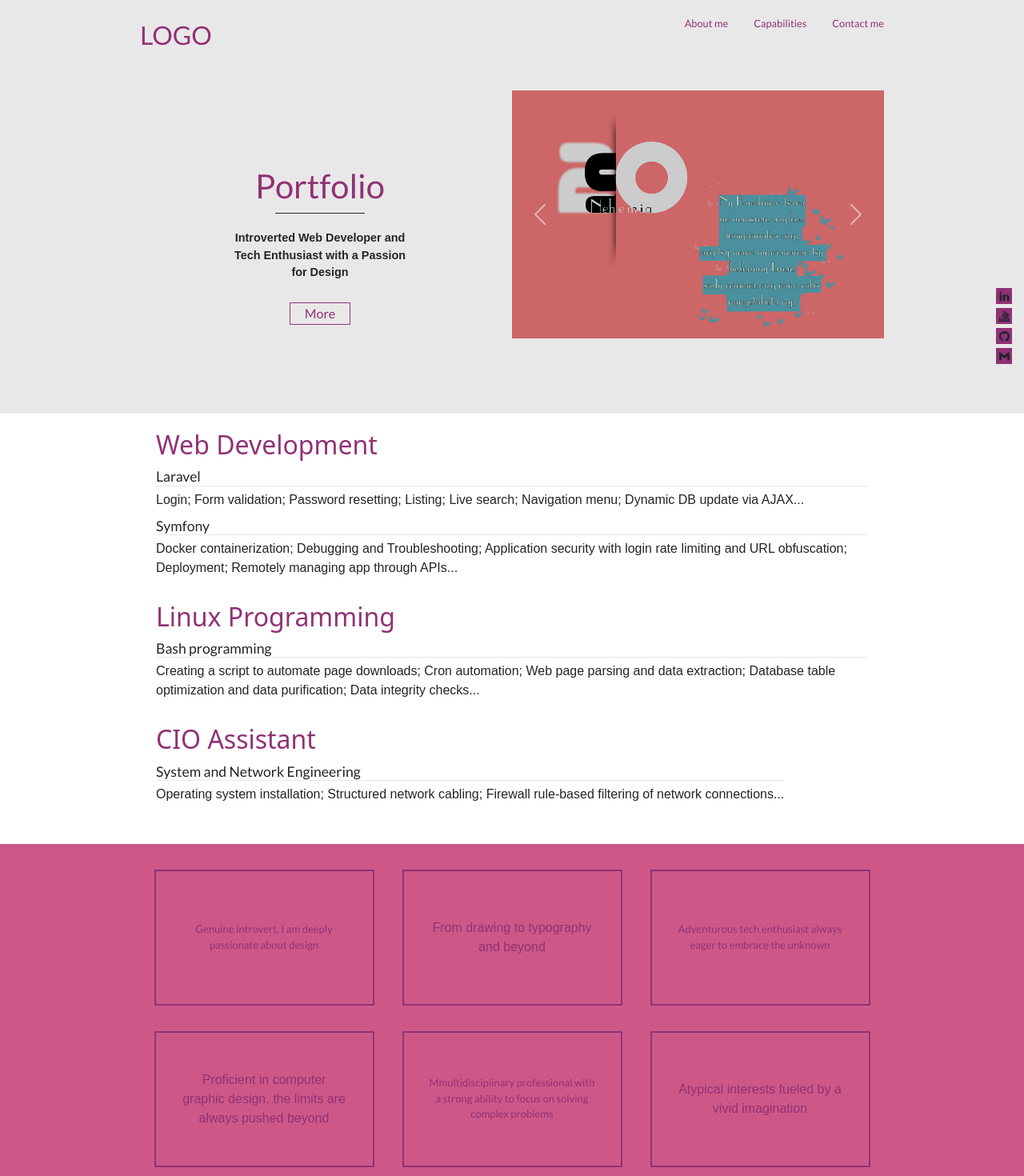
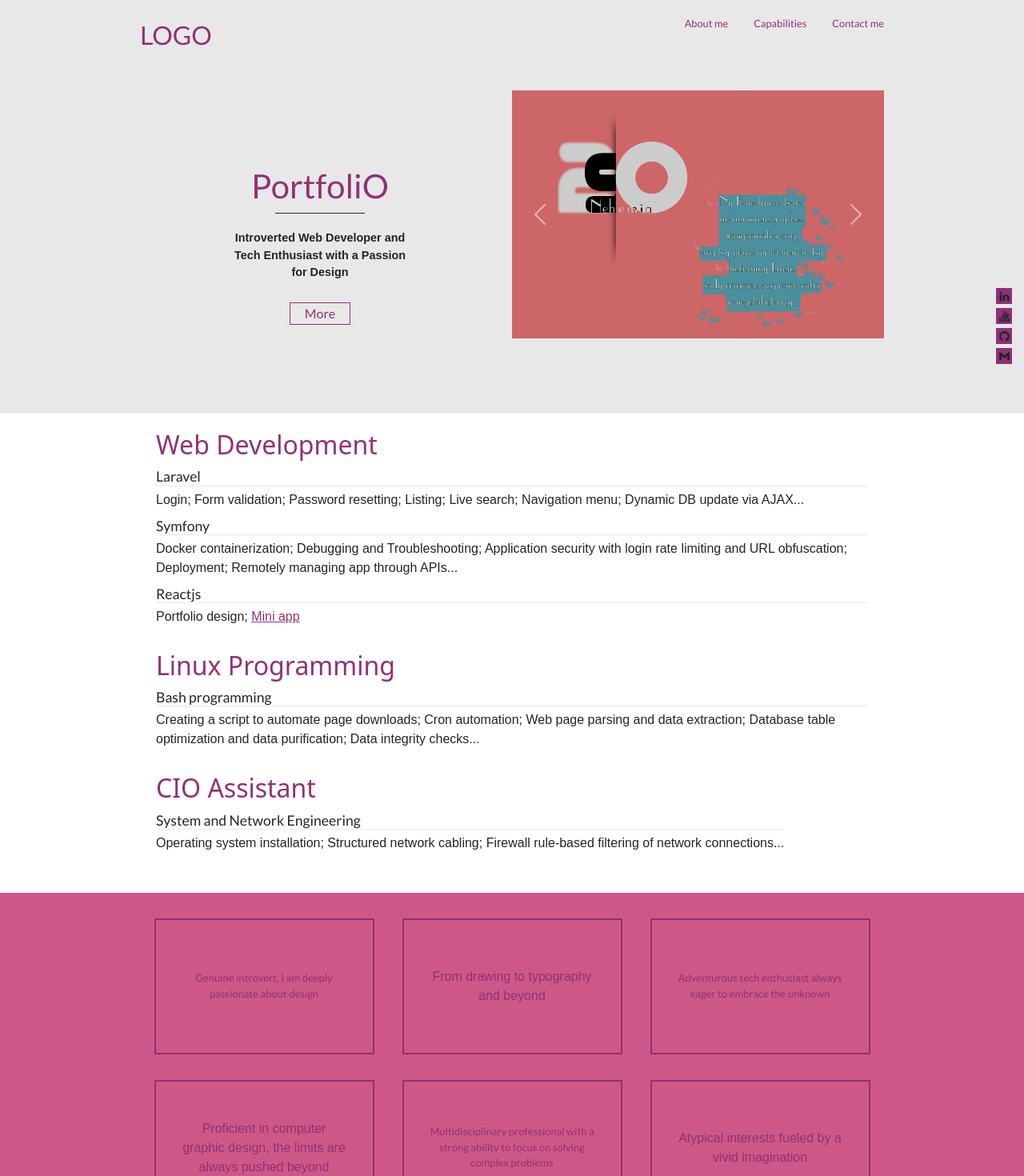
Before and after one commit to Antsamotady/ResumePortfolio, a React (Create React App) app: page /capabilities in a window 1280 px wide. Shown: the top 1470 px of the page at 80% size. Built offline with nearby package versions, Linux system fonts and the light colour scheme; a web font is replaced by a local one.

Commit message:
Generl look: themes, readability, links

```diff
--- a/src/Components/Header.js
+++ b/src/Components/Header.js
@@ -20,7 +20,7 @@ function Header() {
         <div className="header-body">
           <div className="left-side">
             <div className="left-side-container">
-              <h1>Portfolio</h1>
+              <h1>PortfoliO</h1>
               <div className="underlining"></div>
               <p>Introverted Web Developer and Tech Enthusiast with a Passion for Design</p>
               <button><a href="https://test-tsl-portfolio.netlify.app/">More</a></button>
--- a/src/Components/Middle.js
+++ b/src/Components/Middle.js
@@ -55,7 +55,7 @@ function Middle() {
             <div className="info-box-item">From drawing to typography and beyond</div>
             <div className="info-box-item">Adventurous tech enthusiast always eager to embrace the unknown</div>
             <div className="info-box-item">Proficient in computer graphic design, the limits are always pushed beyond</div>
-            <div className="info-box-item">Mmultidisciplinary professional with a strong ability to focus on solving complex problems</div>
+            <div className="info-box-item">Multidisciplinary professional with a strong ability to focus on solving complex problems</div>
             <div className="info-box-item">Atypical interests fueled by a vivid imagination</div>
         </div>
       </div>
--- a/src/Components/Pages/Capabilities.js
+++ b/src/Components/Pages/Capabilities.js
@@ -15,6 +15,10 @@ function Capabilities() {
             <div className="task">
               <h3>Symfony</h3>
               <p>Docker containerization; Debugging and Troubleshooting; Application security with login rate limiting and URL obfuscation; Deployment; Remotely managing app through APIs...</p>
+            </div>
+            <div className="task">
+              <h3>Reactjs</h3>
+              <p>Portfolio design; <span>Mini app</span></p>
             </div>
           </div>
         </div>
--- a/src/Stylesheets/capabilities.css
+++ b/src/Stylesheets/capabilities.css
@@ -34,3 +34,7 @@
   font-family: var(--font-family-handwriting);
   font-size: 1rem;
 }
+.task span {
+  font-family: var(--font-family-handwriting);
+  text-decoration: underline;
+}
```
